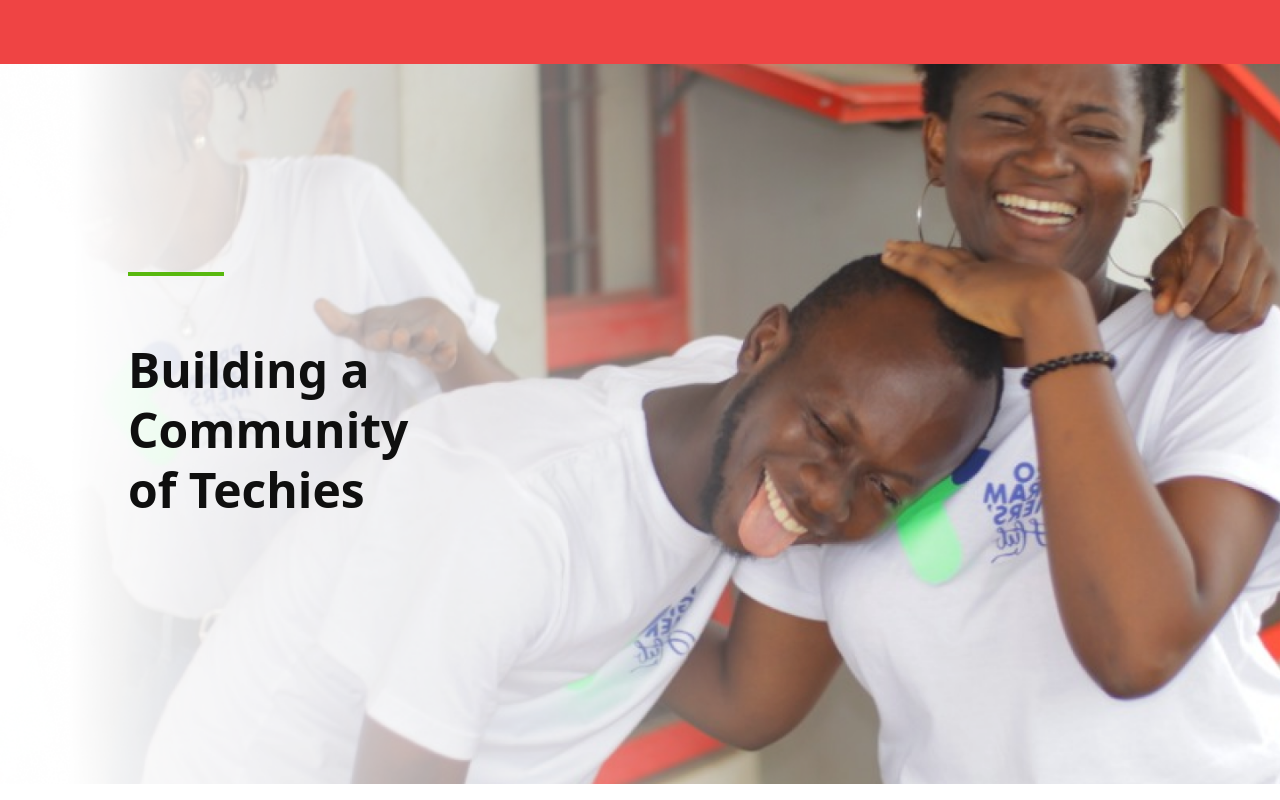
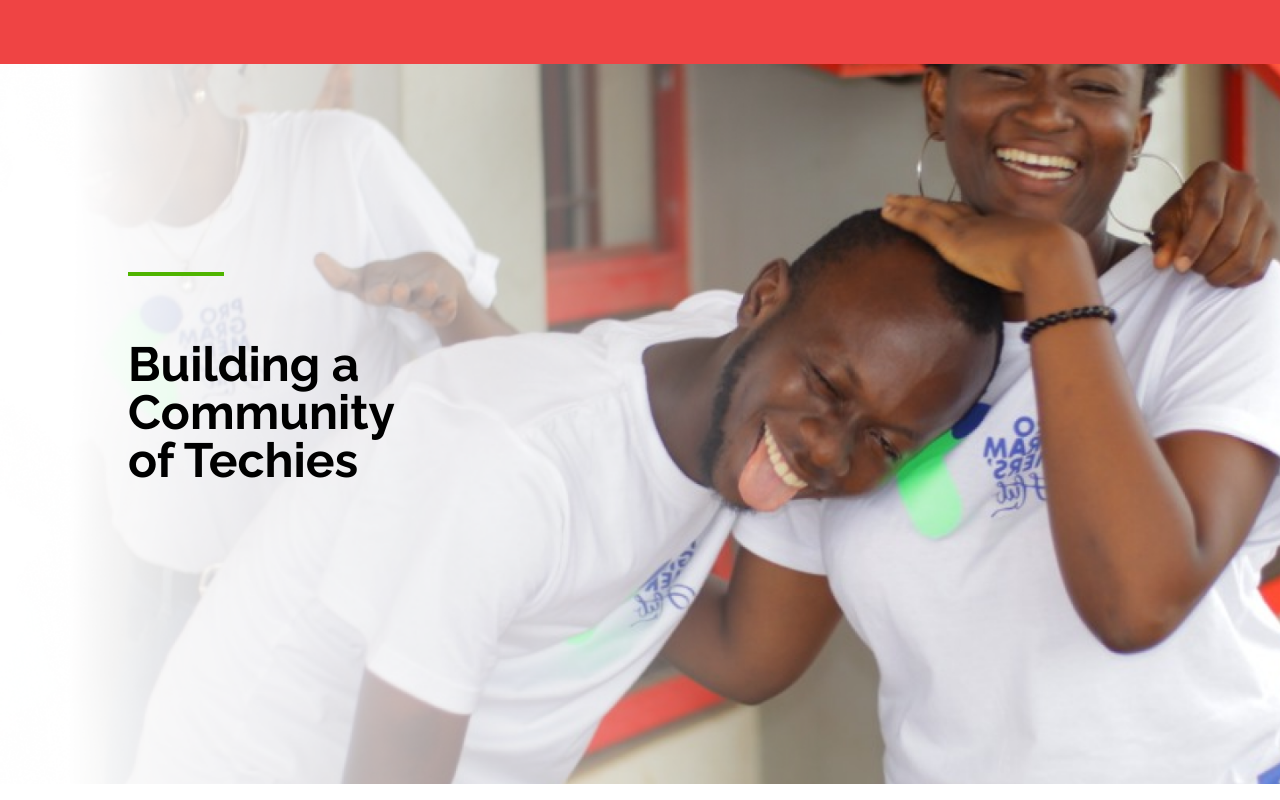
Before and after one commit to techacephub/website, a Nuxt app: page / in a window 1280 px wide. Built offline with nearby package versions, Linux system fonts and the light colour scheme.

Commit message:
styled slider

```diff
--- /dev/null
+++ b/assets/css/main.css
@@ -0,0 +1,6 @@
+@import url('https://fonts.googleapis.com/css2?family=Raleway:ital,wght@0,100;0,200;0,300;0,400;0,500;0,600;0,700;0,800;0,900;1,100;1,200;1,300;1,400;1,500;1,600;1,700;1,800&display=swap');
+
+
+body {
+    font-family: 'Raleway', sans-serif;
+}
--- a/components/HeroSection.vue
+++ b/components/HeroSection.vue
@@ -2,14 +2,15 @@
 import { ref } from "vue";
 import sliderImage1 from "~/assets/images/slider-1.png";
 
-const slideItems = ref([{
+const slideItems = ref([
+  {
     image: sliderImage1,
     caption: "Building a Community of Techies",
-},
-{
+  },
+  {
     image: sliderImage1,
     caption: "Building a Community of Techies",
-}
+  },
 ]);
 
 const activeSlider = ref(0);
@@ -25,7 +26,7 @@ const changeSlider = () => {
   }, 1000);
 };
 
-changeSlider();
+// changeSlider();
 </script>
 
 <template>
@@ -37,13 +38,15 @@ changeSlider();
           :id="`slide-${i}`"
           :key="i"
           :class="`${activeSlider === i ? 'opacity-100' : 'opacity-0'}`"
-          class="carousel-item  relative block inset-0 relative -mr-[100%] w-full transform transition-all duration-700 ease-in-out ease-in h-[90vh] bg-no-repeat bg-center bg-cover pt-52 px-32"
+          class="carousel-item relative block inset-0 relative -mr-[100%] w-full transform transition-all duration-700 ease-in-out ease-in h-56 lg:h-[90vh] bg-no-repeat lg:bg-center bg-cover lg:bg-cover pt-10 lg:pt-52 px-8 lg:px-32"
           :style="`background-image: url(${item.image});`"
         >
-        <div class="h-1 w-24 bg-primary"></div>
-        <h1 class="text-5xl text-dark font-bold leading-tight w-64 mt-16">
-          {{ item.caption }}
-        </h1>
+          <div class="h-1 w-24 bg-primary"></div>
+          <h1
+            class="text-xl lg:text-5xl text-dark font-bold leading-tight w-32 lg:w-64 mt-2 lg:mt-16"
+          >
+            {{ item.caption }}
+          </h1>
         </div>
       </div>
     </div>
@@ -55,5 +58,4 @@ changeSlider();
   float: left;
   backface-visibility: hidden;
 }
-
 </style>
--- a/nuxt.config.ts
+++ b/nuxt.config.ts
@@ -1,5 +1,5 @@
 // https://v3.nuxtjs.org/api/configuration/nuxt.config
 export default defineNuxtConfig({
   modules: ["@nuxtjs/tailwindcss"],
-  css: ["@/assets/css/tailwind.css"],
+  css: ["@/assets/css/tailwind.css", "@/assets/css/main.css"],
 });
--- a/tailwind.config.js
+++ b/tailwind.config.js
@@ -1,14 +1,25 @@
 /** @type {import('tailwindcss').Config} */
 const tailwindcss = require("tailwindcss");
+const plugin = require("tailwindcss/plugin");
 
-function withOpacityValue(variable) {
+const withOpacityValue = (variable) => {
   return ({ opacityValue }) => {
     if (opacityValue === undefined) {
       return `rgb(var(${variable}))`;
     }
     return `rgb(var(${variable}) / ${opacityValue})`;
   };
-}
+};
+const backfaceVisibility = plugin(function ({ addUtilities }) {
+  addUtilities({
+    ".backface-visible": {
+      "backface-visibility": "visible",
+    },
+    ".backface-hidden": {
+      "backface-visibility": "hidden",
+    },
+  });
+});
 
 module.exports = {
   content: [
@@ -37,5 +48,5 @@ module.exports = {
       },
     },
   },
-  plugins: [tailwindcss],
+  plugins: [tailwindcss, backfaceVisibility],
 };
```
Also changed, not shown: assets/images/slider-1.png.
